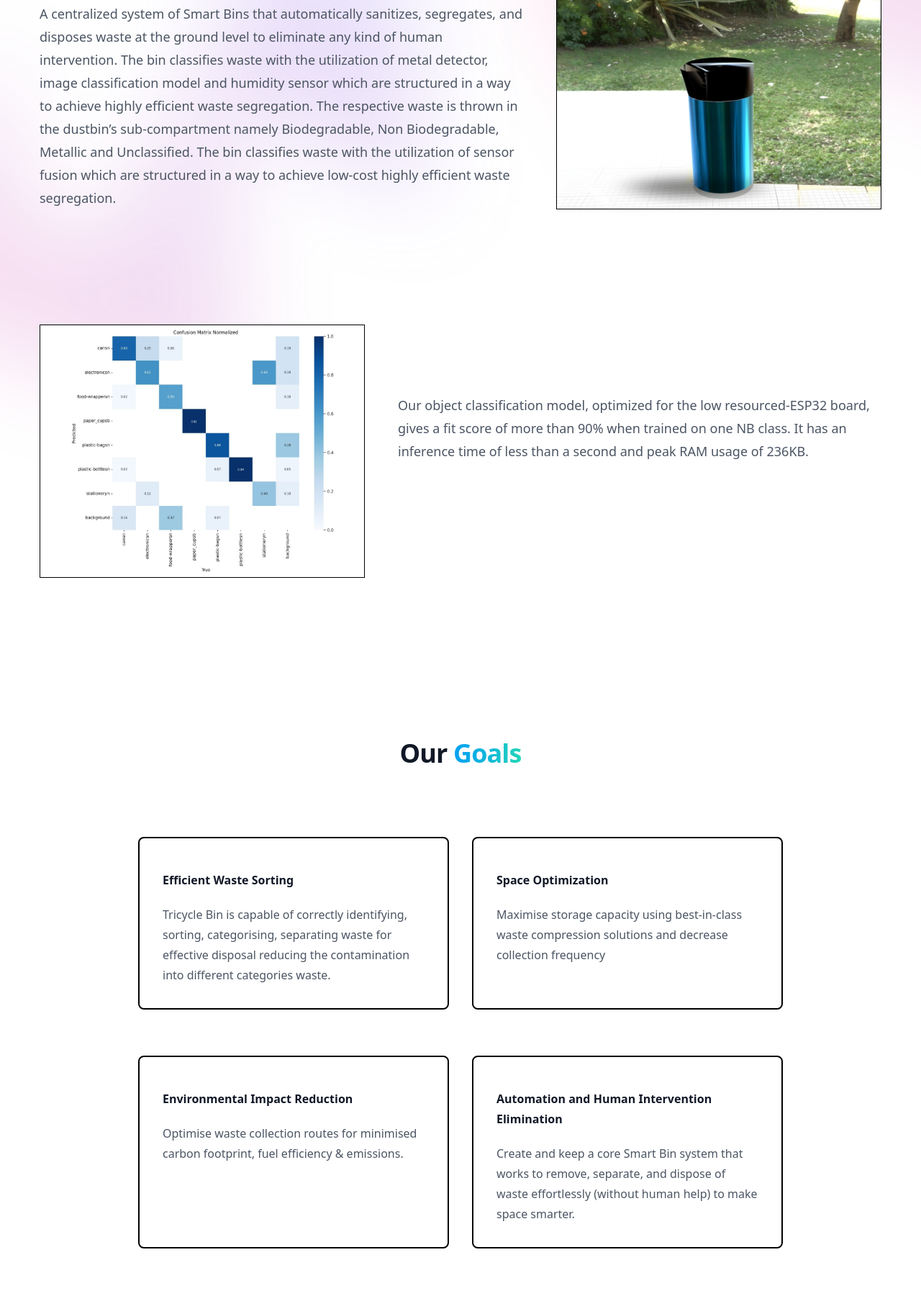
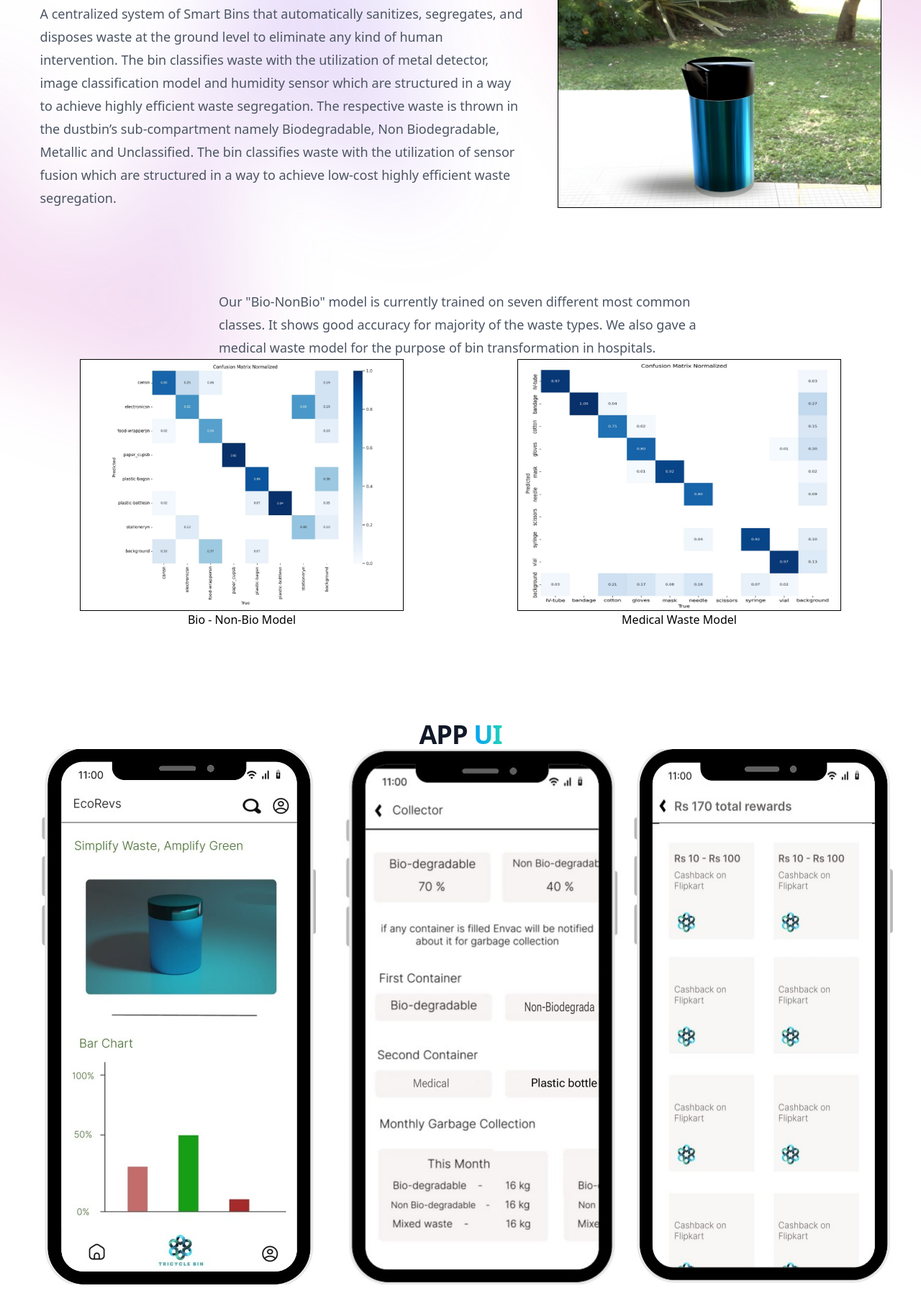
Before and after one commit to weecee0/TriCycleBin, a website: page public/index.html in a window 1280 px wide. Shown: the part 989-2797 px from the top of the page at 72% size. Drawn offline with Linux system fonts and the light colour scheme.

Commit message:
Update index.html

```diff
--- a/public/index.html
+++ b/public/index.html
@@ -31,6 +31,7 @@
         <div class="flex gap-x-4 sm:gap-x-8 lg:gap-x-12">
           <a href="#home" class="text-sm font-semibold leading-6 text-gray-900">Home</a>
           <a href="#about" class="text-sm font-semibold leading-6 text-gray-900">About</a>
+          <a href="#app" class="text-sm font-semibold leading-6 text-gray-900">App</a>
           <a href="#goals" class="text-sm font-semibold leading-6 text-gray-900">Goals</a>
           <a href="#video" class="text-sm font-semibold leading-6 text-gray-900">Simulation</a>
         </div>
@@ -92,26 +93,55 @@
           classifies waste with the utilization of sensor fusion which are structured in a way to achieve low-cost
           highly efficient waste segregation.</p>
       </div>
-      <div class="mt-20 lg:mt-0 flex justify-center border-[1px] border-black">
-        <img class="h-[350px] w-[450px]" src="./assets/bin.jpg" alt="">
+      <div class="mt-20 lg:mt-0 flex justify-center">
+        <img class="h-[350px] w-[450px] border-[1px] border-black" src="./assets/bin.jpg" alt="">
       </div>
     </div>
-    <div class="h-40"></div>
-    <div class=" flex justify-around mx-auto max-w-7xl px-6 lg:px-8 content-center lg:flex-row flex-col">
-      <div class="flex justify-center border-[1px] border-black">
-        <img class="h-[350px] w-[450px]" src="./assets/Valide.jpg" alt="">
+    <div class="h-28"></div>
+    <div class=" flex mx-auto max-w-5xl px-6 lg:px-8 content-center flex-col">
+      <div class=" flex justify-center items-center mx-auto max-w-2xl lg:max-w-auto">
+        <p class=" mt-auto text-lg leading-8 text-gray-600">
+          Our "Bio-NonBio" model is currently trained on seven different most common classes. It shows good accuracy for
+          majority of the waste types.
+
+          We also gave a medical waste model for the purpose of bin transformation in hospitals.
+        </p>
       </div>
-      <div class="mx-auto max-w-2xl lg:mx-0">
-        <p class=" mt-24 text-lg leading-8 text-gray-600">
-          Our object classification model, optimized for the low resourced-ESP32 board, gives a fit score of more than
-          90% when trained on one NB class. It has an inference time of less than a second and peak RAM usage of 236KB.
-        </p>
+      <div class="flex flex-col lg:flex-row justify-around items-center">
+        <figure class="flex flex-col items-center">
+          <img class="h-[350px] w-[450px] border-[1px] border-black my-5" src="./assets/Valide.jpg" alt="">
+          <figcaption>Bio - Non-Bio Model</figcaption>
+        </figure>
+        <figure>
+          <img class="h-[350px] w-[450px] border-[1px] border-black my-5" src="./assets/Valide2.jpg" alt="">
+          <figcaption class="flex flex-col items-center">Medical Waste Model</figcaption>
+        </figure>
       </div>
 
     </div>
   </div>
   <!--About Section End-->
+  <!--APP UI-->
+  <div id="app">
+    <div class="mx-auto my-28 max-w-2xl lg:text-center animate-jump-in animate-once animate-delay-[1000ms]">
 
+      <p class="mt-0 text-3xl font-bold tracking-tight text-gray-900 sm:text-4xl">APP <span class="gradient">UI</span>
+      </p>
+
+    </div>
+    <div class=" flex justify-around mx-auto max-w-7xl px-6 lg:px-8 content-center lg:flex-row flex-col">
+      <div class="flex justify-center">
+        <img class="h-auto w-auto my-5" src="./assets/app1.jpg" alt="">
+      </div>
+      <div class="flex justify-center">
+        <img class="h-auto w-auto my-5" src="./assets/app2.jpg" alt="">
+      </div>
+      <div class="flex justify-center">
+        <img class="h-auto w-auto my-5" src="./assets/app3.jpg" alt="">
+      </div>
+    </div>
+  </div>
+  <!--APP UI End-->
   <!--Goals Section End-->
   <div id="goals" class="bg-white py-20 sm:py-24">
     <div class="mx-auto max-w-7xl px-6 lg:px-8">
@@ -176,9 +206,8 @@
       </div>
       <div class="h-28"></div>
       <div class="flex justify-center h-auto w-auto">
-        <iframe width="775" height="436" src="https://www.youtube.com/embed/8vKT_MHKIhA" title="TriCycle Bin SIH 23"
-          frameborder="0"
-          class="cursor-default"
+        <iframe width="740" height="416" src="https://www.youtube.com/embed/6bZqPlRcNB4"
+          title="TriCycle Bin Imagine Cup&#39;24" frameborder="0" class="cursor-default"
           allow="accelerometer; autoplay; clipboard-write; encrypted-media; gyroscope; picture-in-picture; web-share"
           allowfullscreen></iframe>
       </div>
@@ -188,12 +217,13 @@
   <!-- video section end-->
   <!-- Footer -->
 
-<footer class="bg-white rounded-lg shadow m-4">
-  <div class="w-full mx-auto max-w-screen-xl p-4 flex items-center justify-center">
-    <span class="text-sm text-gray-900 text-center">© 2024 <a href="#home" class="hover:underline">TriCycle Bin™</a>. All Rights Reserved.
-    </span>
-  </div>
-</footer>
+  <footer class="bg-white rounded-lg shadow m-4">
+    <div class="w-full mx-auto max-w-screen-xl p-4 flex items-center justify-center">
+      <span class="text-sm text-gray-900 text-center">© 2024 <a href="#home" class="hover:underline">TriCycle Bin™</a>.
+        All Rights Reserved.
+      </span>
+    </div>
+  </footer>
 
 </body>
 
```
